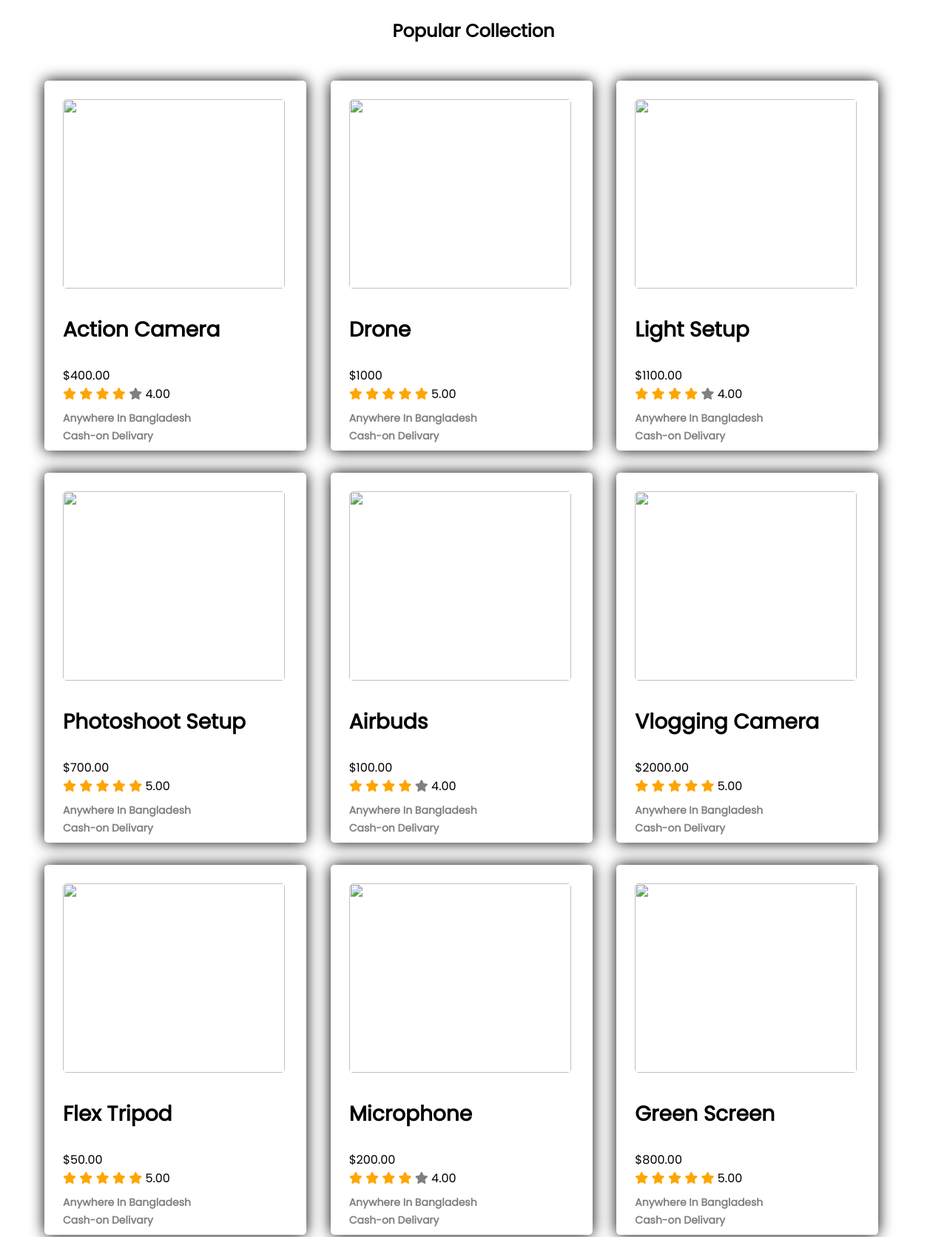
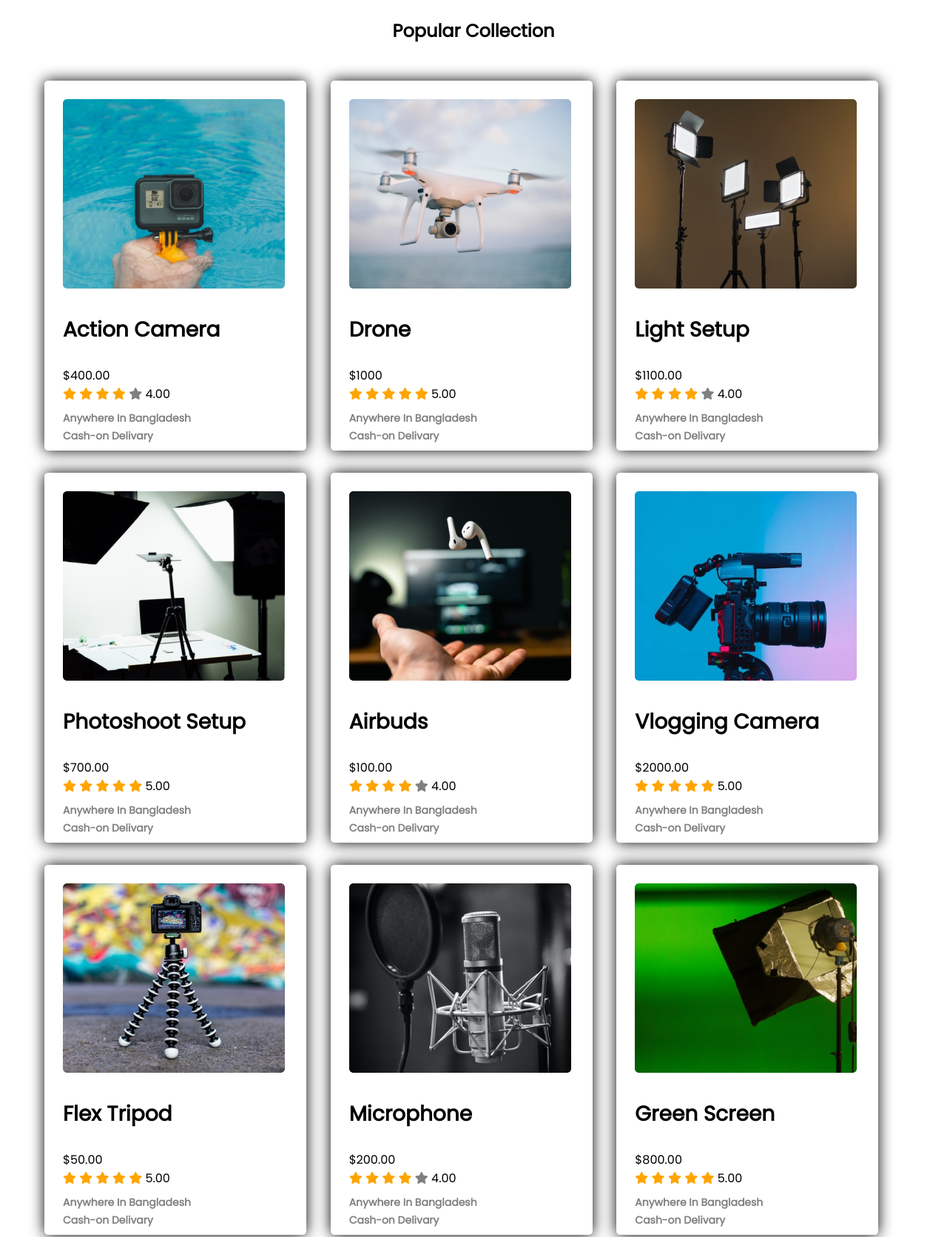
Before and after one commit to tanbirh55/second-assignment, a plain HTML site: page index.html in a window 1280 px wide. Shown: the part 620-2292 px from the top of the page at 74% size. Drawn offline with Linux system fonts and the light colour scheme; the site is published under a folder, as on GitHub Pages, so addresses that start at the root find nothing.

Commit message:
move-image

```diff
--- a/index.html
+++ b/index.html
@@ -37,7 +37,7 @@
                     <a class="link-button" href="">Preebook Now</a>
                 </div>
                 <div class="photo">
-                    <img src="/images/main-camera.png" alt="">
+                    <img src="images/main-camera.png" alt="">
                 </div>
             </div>
         </section>
@@ -49,7 +49,7 @@
             <h2 class="collection">Popular Collection</h2>
             <div class="available-stock">
                 <div class="gallerys">
-                    <img class="gallery" src="/images/action.png" alt="">
+                    <img class="gallery" src="images/action.png" alt="">
                     <div>
                         <h3 class="available">Action Camera</h3>
                         <span>$400.00</span><br>
@@ -64,7 +64,7 @@
                     </div>
                 </div>
                 <div class="gallerys">
-                    <img class="gallery" src="/images/drone.png" alt="">
+                    <img class="gallery" src="images/drone.png" alt="">
                     <h3 class="available">Drone</h3>
                     <span>$1000</span><br>
                     <i class="fas fa-star filled"></i>
@@ -77,7 +77,7 @@
                     <h4 class="fund">Cash-on Delivary</h4>
                 </div>
                 <div class="gallerys">
-                    <img class="gallery" src="/images/lights.png" alt="">
+                    <img class="gallery" src="images/lights.png" alt="">
                     <h3 class="available">Light Setup</h3>
                     <span>$1100.00</span><br>
                     <i class="fas fa-star filled"></i>
@@ -90,7 +90,7 @@
                     <h4 class="fund">Cash-on Delivary</h4>
                 </div>
                 <div class="gallerys">
-                    <img class="gallery" src="/images/setup.png" alt="">
+                    <img class="gallery" src="images/setup.png" alt="">
                     <h3 class="available">Photoshoot Setup</h3>
                     <span>$700.00</span><br>
                     <i class="fas fa-star filled"></i>
@@ -103,7 +103,7 @@
                     <h4 class="fund">Cash-on Delivary</h4>
                 </div>
                 <div class="gallerys">
-                    <img class="gallery" src="/images/airpod.png" alt="">
+                    <img class="gallery" src="images/airpod.png" alt="">
                     <h3 class="available">Airbuds</h3>
                     <span>$100.00</span><br>
                     <i class="fas fa-star filled"></i>
@@ -116,7 +116,7 @@
                     <h4 class="fund">Cash-on Delivary</h4>
                 </div>
                 <div class="gallerys">
-                    <img class="gallery" src="/images/camera.png" alt="">
+                    <img class="gallery" src="images/camera.png" alt="">
                     <h3 class="available">Vlogging Camera</h3>
                     <span>$2000.00</span><br>
                     <i class="fas fa-star filled"></i>
@@ -129,7 +129,7 @@
                     <h4 class="fund">Cash-on Delivary</h4>
                 </div>
                 <div class="gallerys">
-                    <img class="gallery" src="/images/tripod.png" alt="">
+                    <img class="gallery" src="images/tripod.png" alt="">
                     <h3 class="available">Flex Tripod</h3>
                     <span>$50.00</span><br>
                     <i class="fas fa-star filled"></i>
@@ -142,7 +142,7 @@
                     <h4 class="fund">Cash-on Delivary</h4>
                 </div>
                 <div class="gallerys">
-                    <img class="gallery" src="/images/mic.png" alt="">
+                    <img class="gallery" src="images/mic.png" alt="">
                     <h3 class="available">Microphone</h3>
                     <span>$200.00</span><br>
                     <i class="fas fa-star filled"></i>
@@ -155,7 +155,7 @@
                     <h4 class="fund">Cash-on Delivary</h4>
                 </div>
                 <div class="gallerys">
-                    <img class="gallery" src="/images/single-light.png" alt="">
+                    <img class="gallery" src="images/single-light.png" alt="">
                     <h3 class="available">Green Screen</h3>
                     <span>$800.00</span><br>
                     <i class="fas fa-star filled"></i>
@@ -176,7 +176,7 @@
         <section class="container">
             <div class="influencer">
                 <div>
-                    <img class="social-icon" src="/social-media.jpeg" alt="">
+                    <img class="social-icon" src="images/social-media.jpeg" alt="">
                 </div>
                 <div class="influencer-info">
                     <h1>A History of Social Media Influencers
```
Also changed, not shown: images/social-media.jpeg (renamed from social-media.jpeg).
